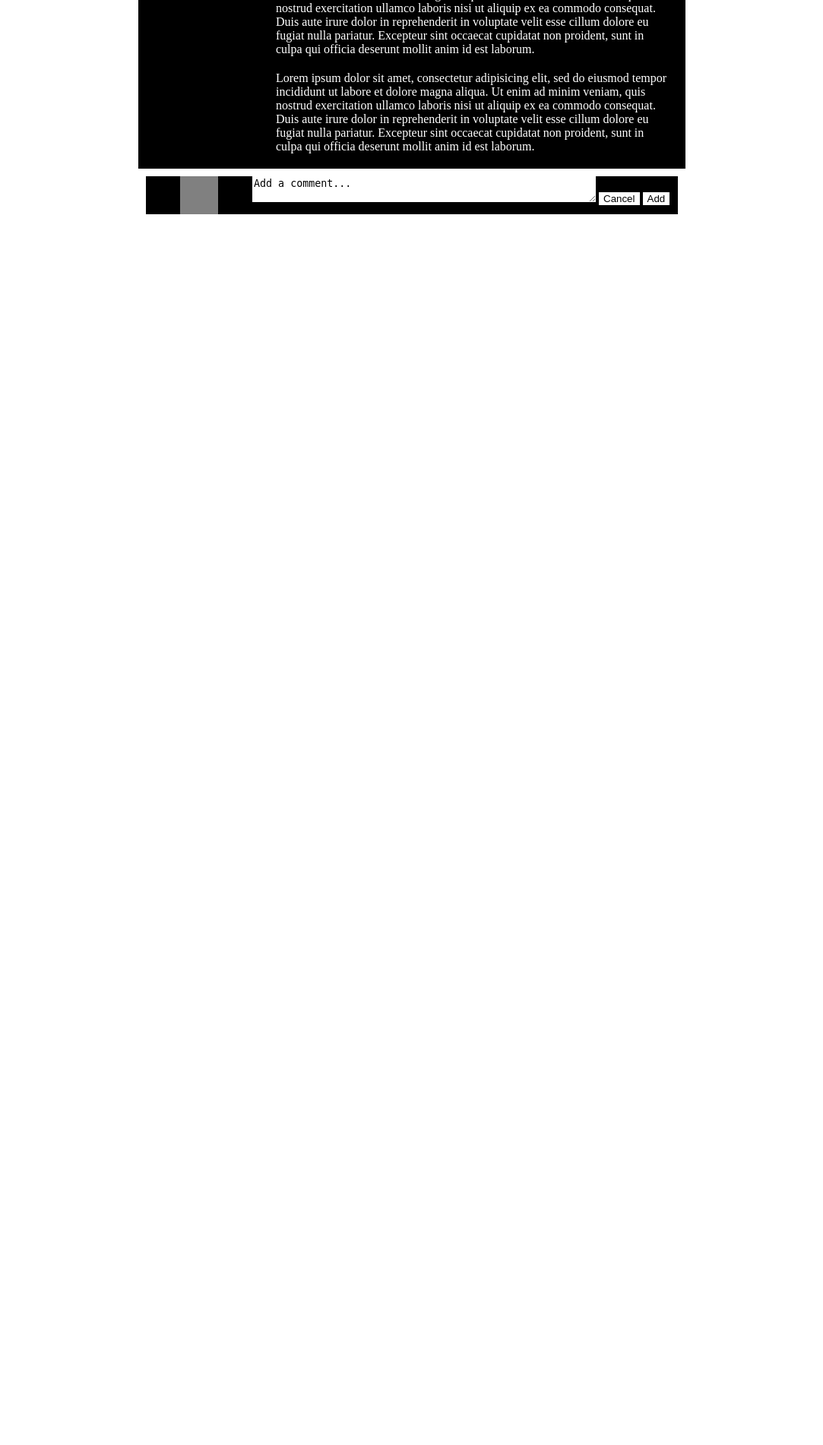
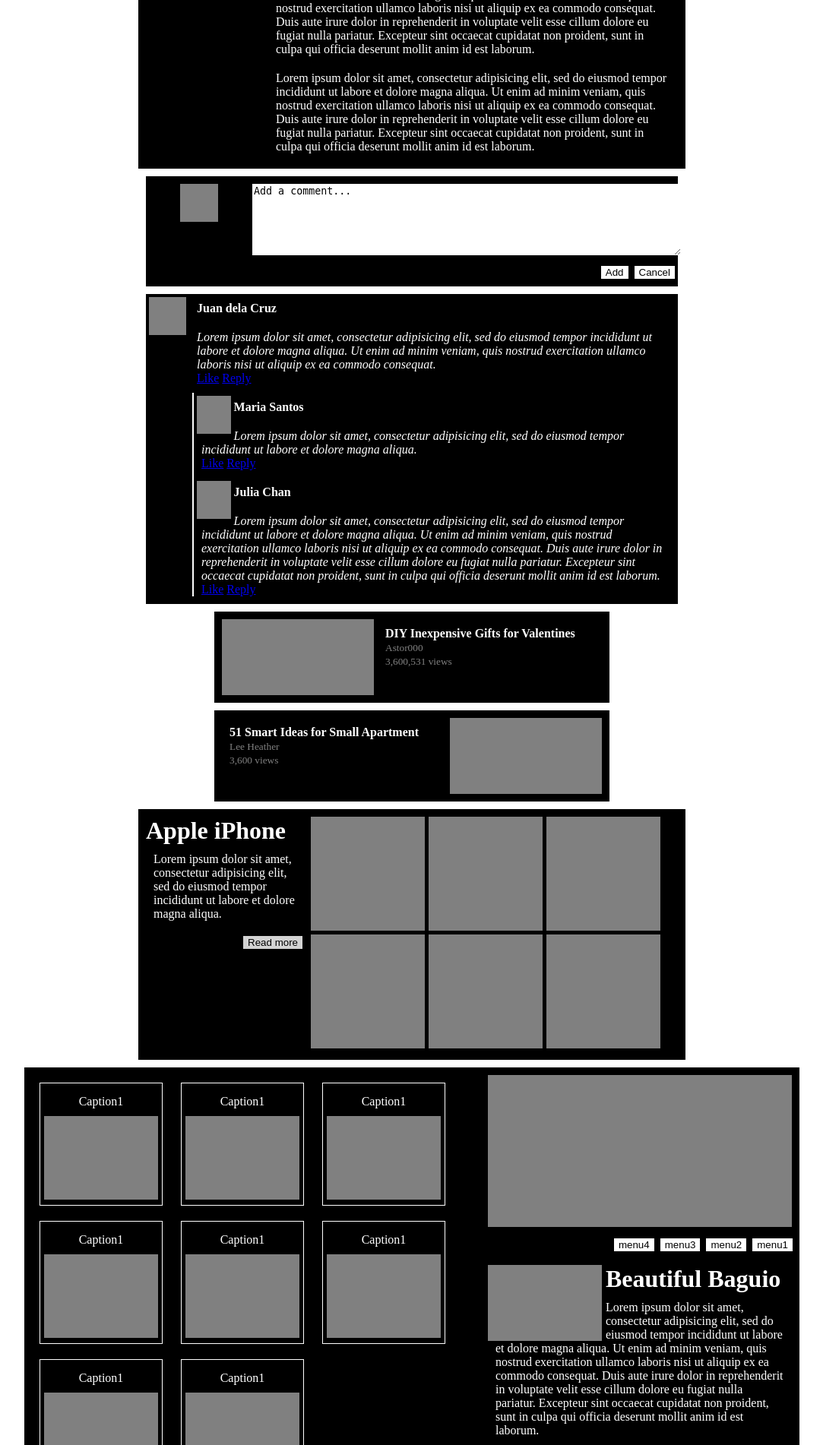
Before and after one commit to rochelleilustre/b3nc-ilustre-rochelle, a PHP site: page / in a window 1280 px wide. Shown: the part 1644-3546 px from the top of the page at 76% size, without its empty margins (98-1181 px from the left). Before the commit the page ends 1926 px from the top, so only its background shows below. Run offline with PHP 8.4, Linux system fonts and the light colour scheme.

Commit message:
continuation of floats and clear activities

```diff
--- a/mod02-11/css/style.css
+++ b/mod02-11/css/style.css
@@ -8,6 +8,7 @@ div	{
 	margin: 0 auto;
 }
 
+/*pattern 6*/
 .black-container {
 	width: 700px;
 	height: auto;
@@ -30,6 +31,8 @@ div	{
 	display: block;
 }
 
+
+/*pattern 2*/
 .black-container2 {
 	width: 700px;
 	height: auto;
@@ -66,6 +69,8 @@ p {
 	padding: 10px;
 }
 
+
+/*pattern 3*/
 .black-container3 {
 	width: 700px;
 	height: auto;
@@ -89,6 +94,8 @@ p {
 	float: left;
 }
 
+
+/*pattern 4*/
 .black-container4 {
 	width: 700px;
 	height: auto;
@@ -119,7 +126,7 @@ p {
 }
 
 
-
+/*pattern 5*/
 .box-container5 {
 	width: 50px;
 	height: 50px;
@@ -129,6 +136,7 @@ p {
 .box-cont5 {
 	width: 20%;
 	float: left;
+
 }
 
 .textarea {
@@ -137,7 +145,8 @@ p {
 }
 
 textarea {
-	width: 80%
+	width: 100%;
+	height: 90px;
 }
 
 button {
@@ -147,3 +156,201 @@ button {
 	margin: : 10px;
 	text-decoration: none;
 }
+
+.box-cont5,
+textarea {
+	margin-top: 10px;
+
+}
+
+button {
+	float: right;
+	margin: 4px;
+	margin-top: 10px;
+	margin-bottom: 10px;
+}
+
+/*pattern 6*/
+
+.black-container6 {
+	width: 700px;
+	background-color: black;
+	margin-bottom: 10px;
+}
+
+.grey-box6 {
+	width: 50px;
+	height: 50px;
+	background-color: grey;
+	float: left;
+}
+
+.grey-box6 {
+	width: 7%;
+	margin: 4px;
+}
+
+.juan {
+	width: 91%;
+	float: left;
+}
+
+.right-side {
+	width: 91%;
+	float: right;
+	margin: 0;
+	padding: 0;
+}
+
+.hidden-box {
+	width: 61px;
+	height: 268px;
+	background-color: black;
+	border-right: 2px solid white;
+	float: left;
+}
+
+/*pattern 7*/
+.black-container7 {
+	width: 500px;
+	height: auto;
+	padding: 10px;
+	background-color: black;
+	margin-bottom: 10px;
+}
+
+.grey-box7{
+	height: 100px;
+	width: 40%;
+	background-color: grey;
+	float: left;
+}
+
+p small {
+	color: grey;
+	text-align: left;
+}
+
+.side-text {
+	width: 59%;
+	float: right;
+}
+
+/*pattern 8*/
+.black-container8 {
+	width: 500px;
+	height: auto;
+	padding: 10px;
+	background-color: black;
+	margin-bottom: 10px;
+}
+
+.grey-box8{
+	height: 100px;
+	width: 40%;
+	background-color: grey;
+	float: right;
+}
+
+/*pattern 9*/
+
+.black-container9 {
+	width: 700px;
+	height: auto;
+	padding: 10px;
+	background-color: black;
+	margin-bottom: 10px;
+}
+
+
+
+.left9 {
+	width: 30%;
+	float: left;
+}
+
+.right9 {
+	width: 69%;
+	float: right;
+}
+
+.grey-box9 {
+	width: 150px;
+	height: 150px;
+	background-color: grey;
+	margin-right: 5px;
+	margin-bottom:5px;
+	display: inline-block;
+	float: left;
+}
+
+.readmore {
+	background-color: lightgrey;
+
+}
+
+/*pattern 10*/
+.black-container10 {
+	width: 1000px;
+	height: auto;
+	padding: 10px;
+	background-color: black;
+	margin-bottom: 10px;
+
+}
+
+.left-side10 {
+	width: 60%;
+	height: auto;
+	float: left;
+	display: inline-block;
+}
+
+
+.border-box{
+	width: 150px;
+	height: 150px;
+	border: 1px solid white;
+	padding: 5px;
+	margin: 10px;
+	display: inline-block;
+}
+
+.caption10 {
+	text-align: center;
+}
+
+.grey-box10 {
+	width: 150px;
+	height: 110px;
+	background-color: grey;
+}
+
+.right-side10 {
+	width: 40%;
+	height: auto;
+	float: right;
+}
+
+.large-box10 {
+	height: 200px;
+	width: 400px;
+	background-color: grey;
+}
+
+.menu {
+	color: grey;
+	padding: 5px;
+}
+
+.baguio-box {
+	width: 150px;
+	height: 100px;
+	background-color: grey;
+	margin-right: 5px;
+	float: left;
+}
+
+.details {
+	margin-top: 40px;
+}
--- a/mod02-11/index.html
+++ b/mod02-11/index.html
@@ -23,7 +23,7 @@
 			<div class="grey-boxes"></div>
 			<div class="grey-boxes"></div>
 			<div class="grey-boxes"></div>
-		</div>
+		</div><!--end of black-container-->
 	</div><!--end of pattern1-->
 
 
@@ -69,7 +69,7 @@
 				<p>caption 8</p>
 			</div>
 
-		</div>
+		</div><!--end of black-container2-->
 	</div><!--end of pattern2-->
 
 	<div class="patter3">
@@ -79,7 +79,7 @@
 			<p>Lorem ipsum dolor sit amet, consectetur adipisicing elit, sed do eiusmod tempor incididunt ut labore et dolore magna aliqua. Ut enim ad minim veniam, quis nostrud exercitation ullamco laboris nisi ut aliquip ex ea commodo consequat. Duis aute irure dolor in reprehenderit in voluptate velit esse cillum dolore eu fugiat nulla pariatur. Excepteur sint occaecat cupidatat non proident, sunt in culpa qui officia deserunt mollit anim id est laborum.</p>
 
 			<p>Lorem ipsum dolor sit amet, consectetur adipisicing elit, sed do eiusmod tempor incididunt ut labore et dolore magna aliqua. Ut enim ad minim veniam, quis nostrud exercitation ullamco laboris nisi ut aliquip ex ea commodo consequat. Duis aute irure dolor in reprehenderit in voluptate velit esse cillum dolore eu fugiat nulla pariatur. Excepteur sint occaecat cupidatat non proident, sunt in culpa qui officia deserunt mollit anim id est laborum.</p>
-		</div>
+		</div><!--end of black-container3-->
 	</div><!--end of pattern3-->
 
 
@@ -97,7 +97,7 @@
 
 				<p>Lorem ipsum dolor sit amet, consectetur adipisicing elit, sed do eiusmod tempor incididunt ut labore et dolore magna aliqua. Ut enim ad minim veniam, quis nostrud exercitation ullamco laboris nisi ut aliquip ex ea commodo consequat. Duis aute irure dolor in reprehenderit in voluptate velit esse cillum dolore eu fugiat nulla pariatur. Excepteur sint occaecat cupidatat non proident, sunt in culpa qui officia deserunt mollit anim id est laborum.</p>
 			</div>
-		</div>
+		</div><!--end of black-container4-->
 	</div><!--end of pattern4-->
 
 	<div class="pattern5">
@@ -109,13 +109,200 @@
 			<div class="textarea">
 				<textarea>Add a comment...</textarea>
 
-				<button class="cancel">Cancel</button>
-				<button class="add">Add</button>
+				<div class="button">
+					<button class="cancel">Cancel</button>
+					<button class="add">Add</button>
+				</div>
+
 			</div>
-		</div>
+		</div><!--end of black-container5-->
+	</div><!--end of pattern5-->
+
+	<div class="pattern6">
+		<div class="black-container6 clear">
+
+			<div class="grey-box6"> </div>
+
+			<div class="juan">
+				<p><strong>Juan dela Cruz</strong></p>
+
+				<p><em>Lorem ipsum dolor sit amet, consectetur adipisicing elit, sed do eiusmod tempor incididunt ut labore et dolore magna aliqua. Ut enim ad minim veniam, quis nostrud exercitation ullamco laboris nisi ut aliquip ex ea commodo consequat.</em>
+
+				<br>
+				<a href="#">Like</a> <a href="#">Reply</a>
+				</p>
+			</div>
+
+			<div class="left-side">
+				<div class="hidden-box"> </div>
+			</div>
+
+			<div class="right-side">
+
+				<div class="grey-box6"> </div>
+
+				<div class="maria">
+					<p><strong>Maria Santos</strong></p>
+
+					<p><em>Lorem ipsum dolor sit amet, consectetur adipisicing elit, sed do eiusmod tempor incididunt ut labore et dolore magna aliqua. </em>
+
+					<br>
+					<a href="#">Like</a> <a href="#">Reply</a>
+					</p>
+
+				</div><div class="grey-box6"> </div>
+
+				<div class="julia">
+					<p><strong>Julia Chan</strong></p>
+
+					<p><em>Lorem ipsum dolor sit amet, consectetur adipisicing elit, sed do eiusmod tempor incididunt ut labore et dolore magna aliqua. Ut enim ad minim veniam, quis nostrud exercitation ullamco laboris nisi ut aliquip ex ea commodo consequat. Duis aute irure dolor in reprehenderit in voluptate velit esse cillum dolore eu fugiat nulla pariatur. Excepteur sint occaecat cupidatat non proident, sunt in culpa qui officia deserunt mollit anim id est laborum.</em>
+
+					<br>
+					<a href="#">Like</a> <a href="#">Reply</a>
+					</p>
+
+				</div>
+			</div><!--end of right-side-->
+
+		</div><!--end of black-container6-->
+	</div><!--end of pattern6-->
 
 
-	</div><!--end of pattern5-->
+	<div class="pattern7">
+		<div class="black-container7 clear">
+
+			<div class="grey-box7"></div>
+
+			<div class="side-text">
+				<p><strong>DIY Inexpensive Gifts for Valentines</strong>
+					<br>
+					<small>Astor000
+					<br>
+					3,600,531 views
+					</small></p>
+			</div>
+
+		</div><!--end of black-container7-->
+	</div><!--end of pattern7-->
+
+	<div class="pattern8">
+		<div class="black-container8 clear">
+
+			<div class="grey-box8"></div>
+
+			<div class="right-side-text">
+				<p><strong>51 Smart Ideas for Small Apartment</strong>
+					<br>
+					<small>Lee Heather
+					<br>
+					3,600 views
+					</small></p>
+			</div>
+
+		</div><!--end of black-container8-->
+	</div><!--end of pattern8-->
+
+
+	<div class="pattern9">
+		<div class="black-container9 clear">
+
+			<div class="left9">
+				<h1>Apple iPhone</h1>
+				<p>Lorem ipsum dolor sit amet, consectetur adipisicing elit, sed do eiusmod tempor incididunt ut labore et dolore magna aliqua. </p>
+
+				<button class="readmore">Read more</button>
+				<!-- <input class="readmore" type="button" name="" placeholder="Read more">-->
+			</div>
+
+			<div class="right9">
+				<div class="grey-box9"></div>
+				<div class="grey-box9"></div>
+				<div class="grey-box9"></div>
+				<div class="grey-box9"></div>
+				<div class="grey-box9"></div>
+				<div class="grey-box9"></div>
+
+			</div>
+
+
+		</div><!--end of black-container9-->
+	</div><!--end of pattern9-->
+
+	<div class="pattern10">
+		<div class="black-container10 clear">
+
+			<div class="left-side10">
+				<div class="border-box">
+					<p class="caption10">Caption1</p>
+					<div class="grey-box10"></div>
+				</div>
+
+				<div class="border-box">
+					<p class="caption10">Caption1</p>
+					<div class="grey-box10"></div>
+				</div>
+
+				<div class="border-box">
+					<p class="caption10">Caption1</p>
+					<div class="grey-box10"></div>
+				</div>
+
+				<div class="border-box">
+					<p class="caption10">Caption1</p>
+					<div class="grey-box10"></div>
+				</div>
+
+				<div class="border-box">
+					<p class="caption10">Caption1</p>
+					<div class="grey-box10"></div>
+				</div>
+
+				<div class="border-box">
+					<p class="caption10">Caption1</p>
+					<div class="grey-box10"></div>
+				</div>
+
+				<div class="border-box">
+					<p class="caption10">Caption1</p>
+					<div class="grey-box10"></div>
+				</div>
+
+				<div class="border-box">
+					<p class="caption10">Caption1</p>
+					<div class="grey-box10"></div>
+				</div>
+			</div><!--end of left-side10-->
+
+			<div class="right-side10">
+				<div class="large-box10"></div>
+
+			<div class="menu">
+				<button>menu1</button>
+				<button>menu2</button>
+				<button>menu3</button>
+				<button>menu4</button>
+			</div>
+
+			<div class="details">
+
+				<div class="baguio-box"> </div>
+
+				<div class="baguio-text">
+					<h1>Beautiful Baguio</h1>
+					<p>Lorem ipsum dolor sit amet, consectetur adipisicing elit, sed do eiusmod	tempor incididunt ut labore et dolore magna aliqua. Ut enim ad minim veniam, quis nostrud exercitation ullamco laboris nisi ut aliquip ex ea commodo consequat. Duis aute irure dolor in reprehenderit in voluptate velit esse cillum dolore eu fugiat nulla pariatur. Excepteur sint occaecat cupidatat non proident, sunt in culpa qui officia deserunt mollit anim id est laborum.</p>
+
+					<p>Lorem ipsum dolor sit amet, consectetur adipisicing elit, sed do eiusmod	tempor incididunt ut labore et dolore magna aliqua. Ut enim ad minim veniam, quis nostrud exercitation ullamco laboris nisi ut aliquip ex ea commodo consequat. Duis aute irure dolor in reprehenderit in voluptate velit esse cillum dolore eu fugiat nulla pariatur. Excepteur sint occaecat cupidatat non proident, sunt in culpa qui officia deserunt mollit anim id est laborum.</p>
+
+					<p>Lorem ipsum dolor sit amet, consectetur adipisicing elit, sed do eiusmod	tempor incididunt ut labore et dolore magna aliqua. Ut enim ad minim veniam, quis nostrud exercitation ullamco laboris nisi ut aliquip ex ea commodo consequat. Duis aute irure dolor in reprehenderit in voluptate velit esse cillum dolore eu fugiat nulla pariatur. Excepteur sint occaecat cupidatat non proident, sunt in culpa qui officia deserunt mollit anim id est laborum.</p>
+				</div><!--end of baguio-text-->
+
+			</div><!--end of details-->
+
+			</div><!--end of right-side10-->
+
+
+		</div><!--end of black-container10-->
+	</div><!--end of pattern10-->
 
 
 </body>
```
